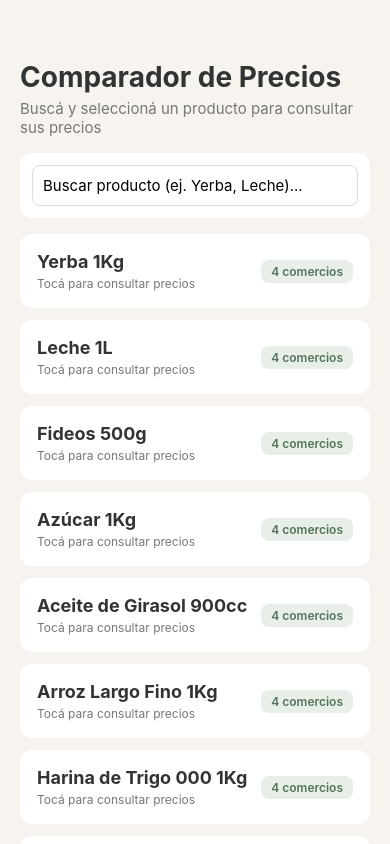
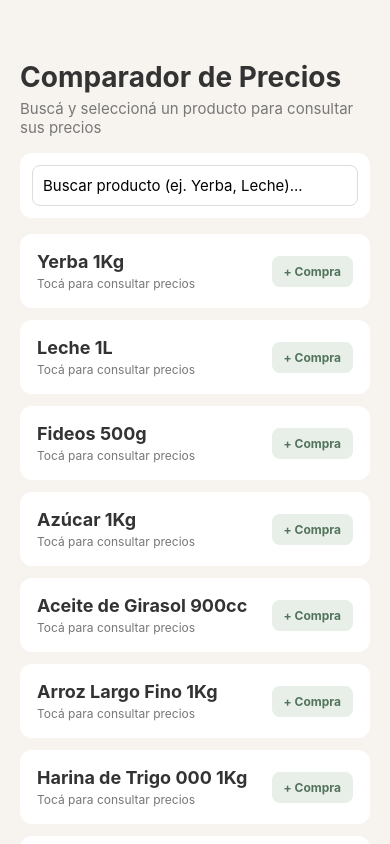
Before and after one commit to CorregidorOscar/comparador-precios, a React Native app: screen / in a window 390 px wide. Built offline with nearby package versions, Linux system fonts and the light colour scheme.

Commit message:
feat: agregada funcinalidad de lista de compra y formateo de codigo

```diff
--- a/src/components/ListaProductos.js
+++ b/src/components/ListaProductos.js
@@ -1,31 +1,36 @@
-import { ScrollView, Text, StyleSheet } from 'react-native';
-import TarjetaProducto from './TarjetaProducto';
-import { obtenerPreciosPorProducto, obtenerMenorPrecio } from '../controllers/ProductosController';
+import { ScrollView, StyleSheet, Text } from "react-native";
+import {
+  obtenerMenorPrecio,
+  obtenerPreciosPorProducto,
+} from "../controllers/ProductosController";
+import TarjetaProducto from "./TarjetaProducto";
 
 export default function ListaProductos({
   productosUnicos,
   productos,
   productoSeleccionado,
   onSeleccionarProducto,
+  productosEnCompra,
+  onAlternarCompra,
 }) {
   if (productosUnicos.length === 0) {
     return (
-      <Text style={styles.vacio}>
-        No se encontraron productos disponibles.
-      </Text>
+      <Text style={styles.vacio}>No se encontraron productos disponibles.</Text>
     );
   }
 
   return (
-    <ScrollView showsVerticalScrollIndicator={false} contentContainerStyle={{ paddingBottom: 40 }}>
+    <ScrollView
+      showsVerticalScrollIndicator={false}
+      contentContainerStyle={{ paddingBottom: 40 }}
+    >
       {productosUnicos.map((nombreProducto) => {
-        const precios = obtenerPreciosPorProducto(
-          productos,
-          nombreProducto
-        );
+        const precios = obtenerPreciosPorProducto(productos, nombreProducto);
 
         const menorPrecio = obtenerMenorPrecio(precios);
-        const estaSeleccinado = productoSeleccionado === nombreProducto;
+        const estaSeleccionado = productoSeleccionado === nombreProducto;
+
+        const estaEnCompra = productosEnCompra.includes(nombreProducto);
 
         return (
           <TarjetaProducto
@@ -33,8 +38,10 @@ export default function ListaProductos({
             nombre={nombreProducto}
             precios={precios}
             menorPrecio={menorPrecio}
-            seleccionado={estaSeleccinado}
-            onSeleccionar={ () => onSeleccionarProducto(nombreProducto)}
+            seleccionado={estaSeleccionado}
+            onSeleccionar={() => onSeleccionarProducto(nombreProducto)}
+            enCompra={estaEnCompra}
+            onAlternarCompra={() => onAlternarCompra(nombreProducto)}
           />
         );
       })}
@@ -44,8 +51,8 @@ export default function ListaProductos({
 
 const styles = StyleSheet.create({
   vacio: {
-    textAlign: 'center',
+    textAlign: "center",
     marginTop: 20,
-    color: '#777777',
+    color: "#777777",
   },
 });
--- /dev/null
+++ b/src/components/ResumenCompra.js
@@ -0,0 +1,150 @@
+import { Pressable, StyleSheet, Text, View } from "react-native";
+
+export default function ResumenCompra({
+  productosEnCompra,
+  comparativaNegocios,
+  onLimpiarCompra,
+}) {
+  if (productosEnCompra.length === 0) {
+    return null;
+  }
+
+  const menorTotal =
+    comparativaNegocios.length > 0 ? comparativaNegocios[0].total : null;
+
+  return (
+    <View style={styles.contenedor}>
+      <View style={styles.encabezado}>
+        <Text style={styles.titulo}>
+          Compra seleccionada ({productosEnCompra.length})
+        </Text>
+
+        <Pressable style={styles.botonLimpiar} onPress={onLimpiarCompra}>
+          <Text style={styles.textoLimpiar}>Vaciar</Text>
+        </Pressable>
+      </View>
+
+      <Text style={styles.listaNombres}>{productosEnCompra.join(" • ")}</Text>
+
+      <View style={styles.divisor} />
+
+      <Text style={styles.subtitulo}>Total por negocio:</Text>
+
+      {comparativaNegocios.length === 0 ? (
+        <Text style={styles.sinStock}>
+          Ningún comercio cuenta con todos los productos seleccionados.
+        </Text>
+      ) : (
+        <View style={styles.listaTotales}>
+          {comparativaNegocios.map((item) => {
+            const esElMasBarato =
+              menorTotal !== null && item.total === menorTotal;
+
+            return (
+              <View
+                key={item.negocio}
+                style={[
+                  styles.filaNegocio,
+                  esElMasBarato && styles.filaGanadora,
+                ]}
+              >
+                <Text
+                  style={[
+                    styles.nombreNegocio,
+                    esElMasBarato && styles.textoGanador,
+                  ]}
+                >
+                  {item.negocio}
+                </Text>
+
+                <Text
+                  style={[
+                    styles.montoTotal,
+                    esElMasBarato && styles.textoGanador,
+                  ]}
+                >
+                  ${item.total.toLocaleString("es-AR")}
+                </Text>
+              </View>
+            );
+          })}
+        </View>
+      )}
+    </View>
+  );
+}
+
+const styles = StyleSheet.create({
+  contenedor: {
+    backgroundColor: "#FFFFFF",
+    padding: 16,
+    borderRadius: 12,
+    marginBottom: 16,
+    borderWidth: 1,
+    borderColor: "#53745B",
+  },
+  encabezado: {
+    flexDirection: "row",
+    justifyContent: "space-between",
+    alignItems: "center",
+  },
+  titulo: {
+    fontSize: 16,
+    fontWeight: "bold",
+    color: "#333333",
+  },
+  botonLimpiar: {
+    backgroundColor: "#FBE9E7",
+    paddingVertical: 5,
+    paddingHorizontal: 10,
+    borderRadius: 6,
+  },
+  textoLimpiar: {
+    color: "#B3261E",
+    fontSize: 12,
+    fontWeight: "600",
+  },
+  listaNombres: {
+    fontSize: 13,
+    color: "#53745B",
+    fontWeight: "600",
+    marginTop: 6,
+  },
+  divisor: {
+    height: 1,
+    backgroundColor: "#EEEEEE",
+    marginVertical: 10,
+  },
+  subtitulo: {
+    fontSize: 13,
+    color: "#777777",
+    marginBottom: 6,
+  },
+  listaTotales: {
+    gap: 6,
+  },
+  filaNegocio: {
+    flexDirection: "row",
+    justifyContent: "space-between",
+    alignItems: "center",
+    paddingVertical: 6,
+    paddingHorizontal: 10,
+    borderRadius: 8,
+  },
+  filaGanadora: {
+    backgroundColor: "#E7EFE8",
+  },
+  nombreNegocio: {
+    fontSize: 14,
+    color: "#555555",
+  },
+  montoTotal: {
+    fontSize: 15,
+    fontWeight: "600",
+    color: "#333333",
+  },
+  textoGanador: {
+    color: "#53745B",
+    fontWeight: "bold",
+  },
+});
--- a/src/components/TarjetaProducto.js
+++ b/src/components/TarjetaProducto.js
@@ -1,38 +1,50 @@
-import { View, Text, StyleSheet, Pressable } from 'react-native';
+import { Pressable, StyleSheet, Text, View } from "react-native";
 
 export default function TarjetaProducto({
-  nombre, precios, menorPrecio, seleccionado, onSeleccionar
+  nombre,
+  precios,
+  menorPrecio,
+  seleccionado,
+  onSeleccionar,
+  enCompra,
+  onAlternarCompra,
 }) {
   return (
     <Pressable
-      style={[
-          styles.tarjeta,
-          seleccionado && styles.tarjetaSeleccionada,
-        ]}
+      style={[styles.tarjeta, seleccionado && styles.tarjetaSeleccionada]}
       onPress={onSeleccionar}
       accessibilityRole="button"
       accessibilityLabel={`Consultar precios de ${nombre}`}
     >
-        <View style={styles.encabezado}>
-          <View style={styles.infoPrincipal}>
+      <View style={styles.encabezado}>
+        <View style={styles.infoPrincipal}>
           <Text style={styles.nombre}>{nombre}</Text>
           <Text style={styles.accionTexto}>
-            {seleccionado ? 'Ocultar precios' : 'Tocá para consultar precios'}
+            {seleccionado ? "Ocultar precios" : "Tocá para consultar precios"}
           </Text>
         </View>
+        <Pressable
+          style={[styles.botonCompra, enCompra && styles.botonCompraActivo]}
+          onPress={onAlternarCompra}
+        >
+          <Text
+            style={[
+              styles.textoBotonCompra,
+              enCompra && styles.textoBotonCompraActivo,
+            ]}
+          >
+            {enCompra ? "✓ En compra" : "+ Compra"}
+          </Text>
+        </Pressable>
+      </View>
 
-        <Text style={styles.cantidad}>
-          {precios.length} comercios
-        </Text>
-        </View>
-
-        {seleccionado && (
+      {seleccionado && (
         <View style={styles.detalleContenedor}>
-
           {/* Lista completa */}
           <View style={styles.listaPrecios}>
             {precios.map((item) => {
-              const esElMasBarato = menorPrecio && item.precio === menorPrecio.precio;
+              const esElMasBarato =
+                menorPrecio && item.precio === menorPrecio.precio;
 
               return (
                 <View
@@ -62,7 +74,7 @@ export default function TarjetaProducto({
                       esElMasBarato && styles.textoMasBarato,
                     ]}
                   >
-                    ${item.precio.toLocaleString('es-AR')}
+                    ${item.precio.toLocaleString("es-AR")}
                   </Text>
                 </View>
               );
@@ -76,20 +88,20 @@ export default function TarjetaProducto({
 
 const styles = StyleSheet.create({
   tarjeta: {
-    backgroundColor: '#FFFFFF',
+    backgroundColor: "#FFFFFF",
     padding: 16,
     borderRadius: 12,
     marginBottom: 12,
     borderWidth: 1,
-    borderColor: 'transparent',
+    borderColor: "transparent",
   },
   tarjetaSeleccionada: {
-    borderColor: '#53745B',
+    borderColor: "#53745B",
   },
   encabezado: {
-    flexDirection: 'row',
-    justifyContent: 'space-between',
-    alignItems: 'center',
+    flexDirection: "row",
+    justifyContent: "space-between",
+    alignItems: "center",
   },
   infoPrincipal: {
     flex: 1,
@@ -97,68 +109,85 @@ const styles = StyleSheet.create({
   },
   nombre: {
     fontSize: 18,
-    fontWeight: 'bold',
-    color: '#333333',
+    fontWeight: "bold",
+    color: "#333333",
   },
   accionTexto: {
     fontSize: 12,
-    color: '#777777',
+    color: "#777777",
     marginTop: 4,
   },
   cantidad: {
     fontSize: 12,
-    color: '#53745B',
-    backgroundColor: '#E7EFE8',
+    color: "#53745B",
+    backgroundColor: "#E7EFE8",
     paddingVertical: 4,
     paddingHorizontal: 10,
     borderRadius: 8,
-    fontWeight: '600',
+    fontWeight: "600",
   },
   detalleContenedor: {
     marginTop: 12,
     paddingTop: 12,
     borderTopWidth: 1,
-    borderTopColor: '#EEEEEE',
+    borderTopColor: "#EEEEEE",
   },
   listaPrecios: {
     gap: 6,
   },
   filaPrecio: {
-    flexDirection: 'row',
-    justifyContent: 'space-between',
-    alignItems: 'center',
+    flexDirection: "row",
+    justifyContent: "space-between",
+    alignItems: "center",
     paddingVertical: 6,
     paddingHorizontal: 8,
     borderRadius: 6,
   },
   filaMasBarata: {
-    backgroundColor: '#F7FAF8',
+    backgroundColor: "#F7FAF8",
   },
   negocioContenedor: {
-    flexDirection: 'row',
-    alignItems: 'center',
+    flexDirection: "row",
+    alignItems: "center",
     gap: 8,
   },
   negocio: {
     fontSize: 14,
-    color: '#555555',
+    color: "#555555",
   },
   precio: {
     fontSize: 15,
-    fontWeight: '600',
-    color: '#333333',
+    fontWeight: "600",
+    color: "#333333",
   },
   textoMasBarato: {
-    color: '#53745B',
-    fontWeight: 'bold',
+    color: "#53745B",
+    fontWeight: "bold",
   },
   badgeMejor: {
     fontSize: 10,
-    color: '#FFFFFF',
-    backgroundColor: '#53745B',
+    color: "#FFFFFF",
+    backgroundColor: "#53745B",
     paddingVertical: 2,
     paddingHorizontal: 6,
     borderRadius: 4,
-    fontWeight: 'bold',
+    fontWeight: "bold",
+  },
+  botonCompra: {
+    backgroundColor: "#E7EFE8",
+    paddingVertical: 8,
+    paddingHorizontal: 12,
+    borderRadius: 8,
+  },
+  botonCompraActivo: {
+    backgroundColor: "#53745B",
+  },
+  textoBotonCompra: {
+    fontSize: 12,
+    color: "#53745B",
+    fontWeight: "bold",
+  },
+  textoBotonCompraActivo: {
+    color: "#FFFFFF",
   },
 });
--- a/src/screens/ComparadorScreen.js
+++ b/src/screens/ComparadorScreen.js
@@ -1,27 +1,48 @@
-import { useState } from 'react';
-import { StyleSheet, Text, View } from 'react-native';
-import { cargarProductos, obtenerNombresUnicos, filtrarProductosPorBusqueda } from '../controllers/ProductosController';
+import { useState } from "react";
+import { StyleSheet, Text, View } from "react-native";
+import {
+  calcularCompraCompleta,
+  cargarProductos,
+  filtrarProductosPorBusqueda,
+  obtenerNombresUnicos,
+} from "../controllers/ProductosController";
 
-import ListaProductos from '../components/ListaProductos';
-import BuscadorProducto from '../components/BuscadorProducto';
+import BuscadorProducto from "../components/BuscadorProducto";
+import ListaProductos from "../components/ListaProductos";
+import ResumenCompra from "../components/ResumenCompra";
 
 export default function ComparadorScreen() {
+  const [productos, setProductos] = useState(cargarProductos());
+  const [busqueda, setBusqueda] = useState("");
+  const [productoSeleccionado, setProductoSeleccionado] = useState("Yerba");
+  const [productosEnCompra, setProductosEnCompra] = useState([]);
 
-  const [productos, setProductos] = useState(cargarProductos());
-  const [busqueda, setBusqueda] = useState('');
-  const [productoSeleccionado, setProductoSeleccionado] = useState('Yerba');
-
-  const productosUnicos = obtenerNombresUnicos(productos)
+  const productosUnicos = obtenerNombresUnicos(productos);
   const productosFiltrados = filtrarProductosPorBusqueda(
     productosUnicos,
-    busqueda
-  )
+    busqueda,
+  );
 
   const manejarSeleccionProducto = (nombre) => {
-    setProductoSeleccionado((actual) =>
-      actual === nombre ? null : nombre
+    setProductoSeleccionado((actual) => (actual === nombre ? null : nombre));
+  };
+
+  const comparativaCompra = calcularCompraCompleta(
+    productos,
+    productosEnCompra,
+  );
+
+  const manejarAlternarCompra = (nombre) => {
+    setProductosEnCompra((actual) =>
+      actual.includes(nombre)
+        ? actual.filter((item) => item !== nombre)
+        : [...actual, nombre],
     );
-  }
+  };
+
+  const manejarLimpiarCompra = () => {
+    setProductosEnCompra([]);
+  };
 
   return (
     <View style={styles.contenedor}>
@@ -30,9 +51,12 @@ export default function ComparadorScreen() {
         Buscá y seleccioná un producto para consultar sus precios
       </Text>
 
-      <BuscadorProducto
-        busqueda={busqueda}
-        setBusqueda={setBusqueda}
+      <BuscadorProducto busqueda={busqueda} setBusqueda={setBusqueda} />
+
+      <ResumenCompra
+        productosEnCompra={productosEnCompra}
+        comparativaNegocios={comparativaCompra}
+        onLimpiarCompra={manejarLimpiarCompra}
       />
 
       <ListaProductos
@@ -40,6 +64,8 @@ export default function ComparadorScreen() {
         productos={productos}
         productoSeleccionado={productoSeleccionado}
         onSeleccionarProducto={manejarSeleccionProducto}
+        productosEnCompra={productosEnCompra}
+        onAlternarCompra={manejarAlternarCompra}
       />
     </View>
   );
@@ -48,18 +74,18 @@ export default function ComparadorScreen() {
 const styles = StyleSheet.create({
   contenedor: {
     flex: 1,
-    backgroundColor: '#F7F4EF',
+    backgroundColor: "#F7F4EF",
     paddingTop: 60,
-    paddingHorizontal: 20
+    paddingHorizontal: 20,
   },
   titulo: {
     fontSize: 28,
-    fontWeight: 'bold',
-    color: '#333333',
+    fontWeight: "bold",
+    color: "#333333",
   },
   subtitulo: {
     fontSize: 15,
-    color: '#777777',
+    color: "#777777",
     marginTop: 5,
     marginBottom: 16,
   },
```
Also changed, not shown: src/components/BuscadorProducto.js (+9 -12 lines), src/controllers/ProductosController.js (+48 -4 lines), src/repositories/ProductosRepository.js (+6 -4 lines).
